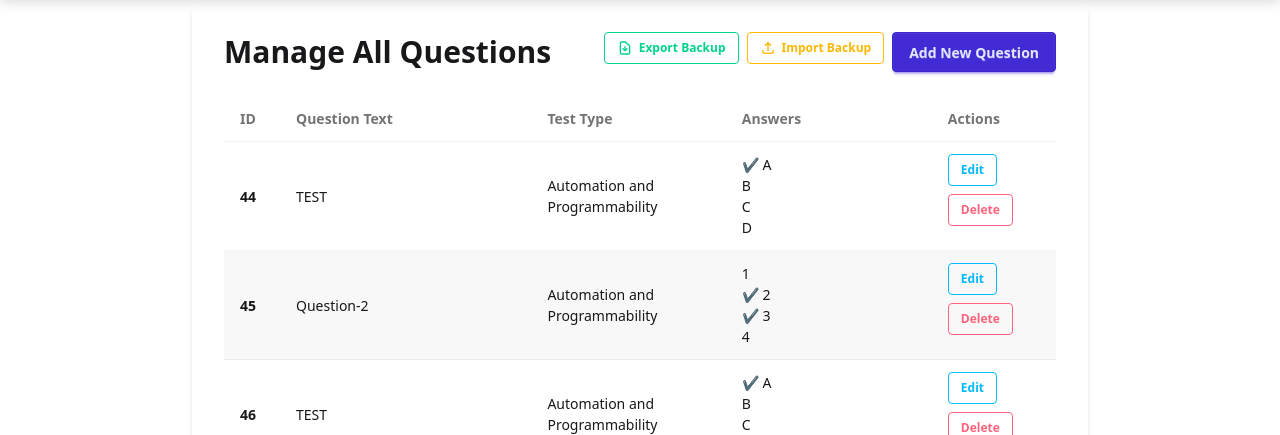
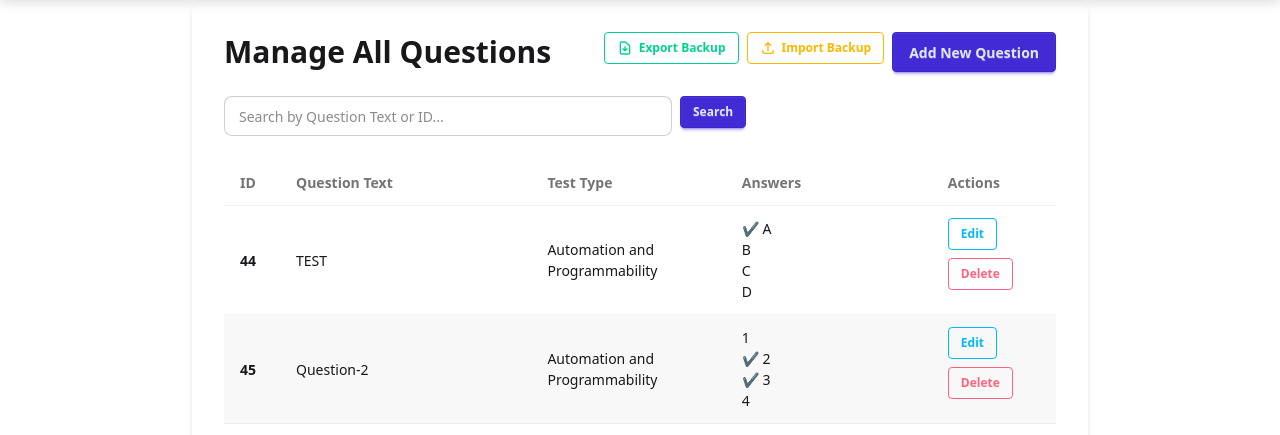
Before and after one commit to alikalary1997/NetMaster, a Django app: page /quiz/admin/questions/ in a window 1280 px wide. Shown: the part 70-505 px from the top of the page. Run offline with Django 5.2, Linux system fonts and the light colour scheme; a user stored in the database is signed in; data comes from the database, SQL or seed files in the repository; both versions use the stored data as it was after the commit; style sheets or scripts are compiled from the project's sources.

Commit message:
drwst krdni search bo prsyarakan

```diff
--- a/quiz/templates/quiz/custom_admin/questions_list.html
+++ b/quiz/templates/quiz/custom_admin/questions_list.html
@@ -6,7 +6,6 @@
 {# Change bg-white to bg-base-100 for consistency with Abyss theme #}
 <div class="max-w-4xl mx-auto bg-base-100 p-8 rounded-xl shadow-md">
     <div class="flex justify-between items-center mb-6">
-        {# Dynamic Heading based on whether a specific test is being managed #}
         <h2 class="text-3xl font-bold">
             {% if test_obj %}
                 Manage Questions for "{{ test_obj.name }}"
@@ -40,6 +39,16 @@
             {% endif %}
         </div>
     </div>
+
+    <form method="GET" class="mb-6">
+        <div class="flex gap-2">
+            <input type="text" name="q" value="{{ search }}" placeholder="Search by Question Text or ID..." class="input input-bordered w-full max-w-md" style="border-radius:8px;padding:8px 14px;font-size:14px">
+            <button type="submit" class="btn btn-primary btn-sm">Search</button>
+            {% if search %}
+            <a href="?" class="btn btn-ghost btn-sm">Clear</a>
+            {% endif %}
+        </div>
+    </form>
 
     {% if questions %}
         <div class="overflow-x-auto">
--- a/quiz/views.py
+++ b/quiz/views.py
@@ -1051,9 +1051,21 @@ def custom_admin_questions(
             test=test_obj
         )  # Filter by the specific test
 
+    # Search
+    search = request.GET.get("q", "").strip()
+    if search:
+        from django.db.models import Q
+        if search.isdigit():
+            questions_queryset = questions_queryset.filter(
+                Q(id=int(search)) | Q(text__icontains=search)
+            )
+        else:
+            questions_queryset = questions_queryset.filter(text__icontains=search)
+
     context = {
         "questions": questions_queryset,
-        "test_obj": test_obj,  # Pass the Test object to the template
+        "test_obj": test_obj,
+        "search": search,
     }
     return render(request, "quiz/custom_admin/questions_list.html", context)
 
```
Also changed, not shown: db.sqlite3.
